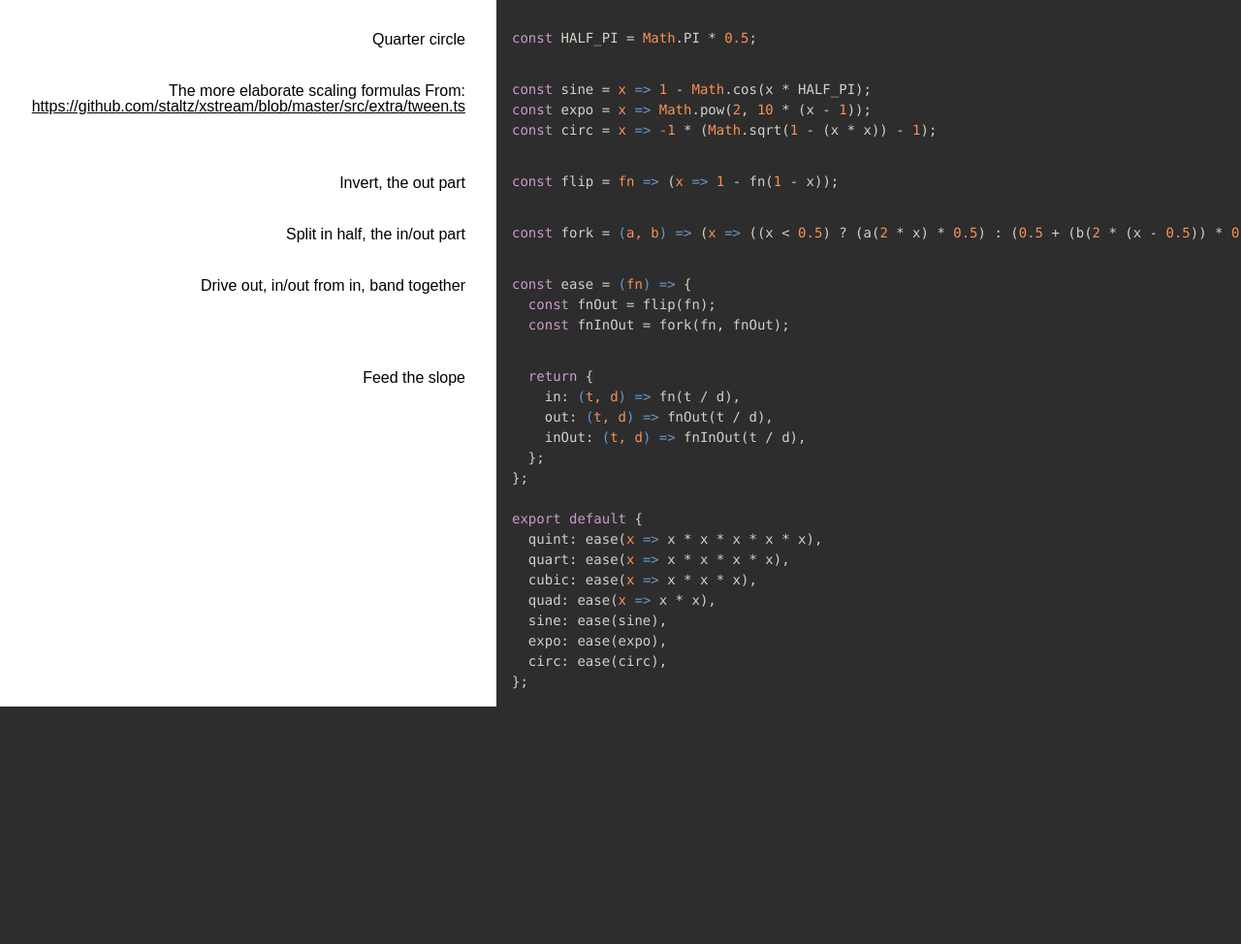
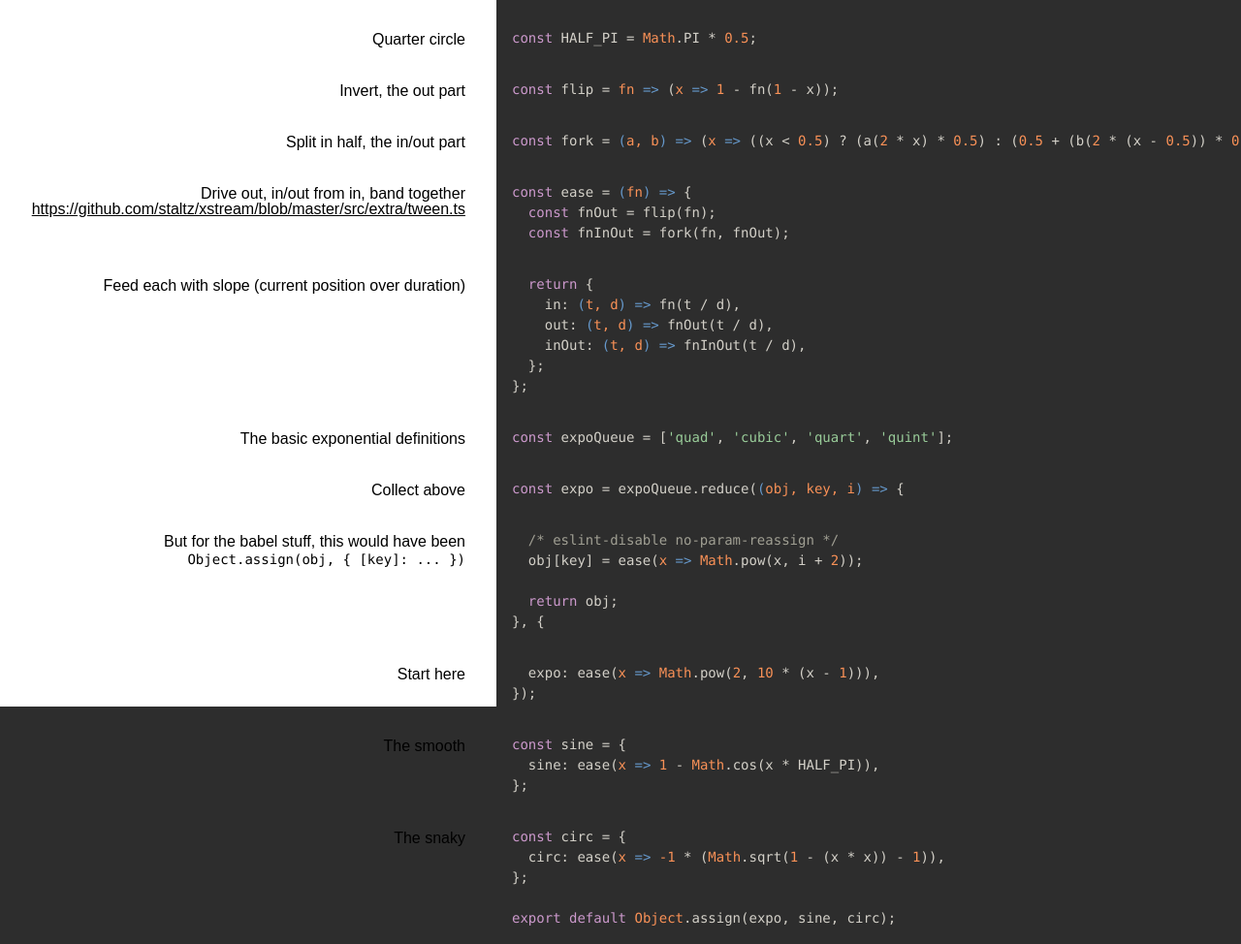
Before and after one commit to thewhodidthis/ease, a website: page docs/index.html in a window 1280 px wide. Shown: the part 71-1045 px from the top of the page at 97% size. Before the commit the page ends 801 px from the top, so only its background shows below. Drawn offline with Linux system fonts and the light colour scheme.

Commit message:
docs: refresh

```diff
--- a/docs/index.html
+++ b/docs/index.html
@@ -56,25 +56,6 @@
             <div class="pilwrap">
               <a class="pilcrow" href="#section-3">&#182;</a>
             </div>
-            <p>The more elaborate scaling formulas
-From: <a href="https://github.com/staltz/xstream/blob/master/src/extra/tween.ts">https://github.com/staltz/xstream/blob/master/src/extra/tween.ts</a></p>
-
-          </div>
-
-
-          <div class="content"><div class='highlight'><pre><span class="hljs-keyword">const</span> sine = <span class="hljs-function"><span class="hljs-params">x</span> =&gt;</span> <span class="hljs-number">1</span> - <span class="hljs-built_in">Math</span>.cos(x * HALF_PI);
-<span class="hljs-keyword">const</span> expo = <span class="hljs-function"><span class="hljs-params">x</span> =&gt;</span> <span class="hljs-built_in">Math</span>.pow(<span class="hljs-number">2</span>, <span class="hljs-number">10</span> * (x - <span class="hljs-number">1</span>));
-<span class="hljs-keyword">const</span> circ = <span class="hljs-function"><span class="hljs-params">x</span> =&gt;</span> <span class="hljs-number">-1</span> * (<span class="hljs-built_in">Math</span>.sqrt(<span class="hljs-number">1</span> - (x * x)) - <span class="hljs-number">1</span>);</pre></div></div>
-
-        </li>
-
-
-        <li id="section-4" class="section">
-          <div class="annotation">
-
-            <div class="pilwrap">
-              <a class="pilcrow" href="#section-4">&#182;</a>
-            </div>
             <p>Invert, the out part</p>
 
           </div>
@@ -85,11 +66,11 @@ From: <a href="https://github.com/staltz/xstream/blob/master/src/extra/tween.ts"
         </li>
 
 
-        <li id="section-5" class="section">
+        <li id="section-4" class="section">
           <div class="annotation">
 
             <div class="pilwrap">
-              <a class="pilcrow" href="#section-5">&#182;</a>
+              <a class="pilcrow" href="#section-4">&#182;</a>
             </div>
             <p>Split in half, the in/out part</p>
 
@@ -101,13 +82,14 @@ From: <a href="https://github.com/staltz/xstream/blob/master/src/extra/tween.ts"
         </li>
 
 
-        <li id="section-6" class="section">
+        <li id="section-5" class="section">
           <div class="annotation">
 
             <div class="pilwrap">
-              <a class="pilcrow" href="#section-6">&#182;</a>
+              <a class="pilcrow" href="#section-5">&#182;</a>
             </div>
-            <p>Drive out, in/out from in, band together</p>
+            <p>Drive out, in/out from in, band together
+<a href="https://github.com/staltz/xstream/blob/master/src/extra/tween.ts">https://github.com/staltz/xstream/blob/master/src/extra/tween.ts</a></p>
 
           </div>
 
@@ -119,13 +101,14 @@ From: <a href="https://github.com/staltz/xstream/blob/master/src/extra/tween.ts"
         </li>
 
 
-        <li id="section-7" class="section">
+        <li id="section-6" class="section">
           <div class="annotation">
 
             <div class="pilwrap">
-              <a class="pilcrow" href="#section-7">&#182;</a>
+              <a class="pilcrow" href="#section-6">&#182;</a>
             </div>
-            <p>Feed the slope</p>
+            <p>Feed each with slope
+(current position over duration)</p>
 
           </div>
 
@@ -135,17 +118,115 @@ From: <a href="https://github.com/staltz/xstream/blob/master/src/extra/tween.ts"
     <span class="hljs-attr">out</span>: <span class="hljs-function">(<span class="hljs-params">t, d</span>) =&gt;</span> fnOut(t / d),
     <span class="hljs-attr">inOut</span>: <span class="hljs-function">(<span class="hljs-params">t, d</span>) =&gt;</span> fnInOut(t / d),
   };
+};</pre></div></div>
+
+        </li>
+
+
+        <li id="section-7" class="section">
+          <div class="annotation">
+
+            <div class="pilwrap">
+              <a class="pilcrow" href="#section-7">&#182;</a>
+            </div>
+            <p>The basic exponential definitions</p>
+
+          </div>
+
+
+          <div class="content"><div class='highlight'><pre><span class="hljs-keyword">const</span> expoQueue = [<span class="hljs-string">'quad'</span>, <span class="hljs-string">'cubic'</span>, <span class="hljs-string">'quart'</span>, <span class="hljs-string">'quint'</span>];</pre></div></div>
+
+        </li>
+
+
+        <li id="section-8" class="section">
+          <div class="annotation">
+
+            <div class="pilwrap">
+              <a class="pilcrow" href="#section-8">&#182;</a>
+            </div>
+            <p>Collect above</p>
+
+          </div>
+
+
+          <div class="content"><div class='highlight'><pre><span class="hljs-keyword">const</span> expo = expoQueue.reduce(<span class="hljs-function">(<span class="hljs-params">obj, key, i</span>) =&gt;</span> {</pre></div></div>
+
+        </li>
+
+
+        <li id="section-9" class="section">
+          <div class="annotation">
+
+            <div class="pilwrap">
+              <a class="pilcrow" href="#section-9">&#182;</a>
+            </div>
+            <p>But for the babel stuff, this would have been
+<code>Object.assign(obj, { [key]: ... })</code></p>
+
+          </div>
+
+
+          <div class="content"><div class='highlight'><pre>  <span class="hljs-comment">/* eslint-disable no-param-reassign */</span>
+  obj[key] = ease(<span class="hljs-function"><span class="hljs-params">x</span> =&gt;</span> <span class="hljs-built_in">Math</span>.pow(x, i + <span class="hljs-number">2</span>));
+
+  <span class="hljs-keyword">return</span> obj;
+}, {</pre></div></div>
+
+        </li>
+
+
+        <li id="section-10" class="section">
+          <div class="annotation">
+
+            <div class="pilwrap">
+              <a class="pilcrow" href="#section-10">&#182;</a>
+            </div>
+            <p>Start here</p>
+
+          </div>
+
+
+          <div class="content"><div class='highlight'><pre>  expo: ease(<span class="hljs-function"><span class="hljs-params">x</span> =&gt;</span> <span class="hljs-built_in">Math</span>.pow(<span class="hljs-number">2</span>, <span class="hljs-number">10</span> * (x - <span class="hljs-number">1</span>))),
+});</pre></div></div>
+
+        </li>
+
+
+        <li id="section-11" class="section">
+          <div class="annotation">
+
+            <div class="pilwrap">
+              <a class="pilcrow" href="#section-11">&#182;</a>
+            </div>
+            <p>The smooth</p>
+
+          </div>
+
+
+          <div class="content"><div class='highlight'><pre><span class="hljs-keyword">const</span> sine = {
+  <span class="hljs-attr">sine</span>: ease(<span class="hljs-function"><span class="hljs-params">x</span> =&gt;</span> <span class="hljs-number">1</span> - <span class="hljs-built_in">Math</span>.cos(x * HALF_PI)),
+};</pre></div></div>
+
+        </li>
+
+
+        <li id="section-12" class="section">
+          <div class="annotation">
+
+            <div class="pilwrap">
+              <a class="pilcrow" href="#section-12">&#182;</a>
+            </div>
+            <p>The snaky</p>
+
+          </div>
+
+
+          <div class="content"><div class='highlight'><pre><span class="hljs-keyword">const</span> circ = {
+  <span class="hljs-attr">circ</span>: ease(<span class="hljs-function"><span class="hljs-params">x</span> =&gt;</span> <span class="hljs-number">-1</span> * (<span class="hljs-built_in">Math</span>.sqrt(<span class="hljs-number">1</span> - (x * x)) - <span class="hljs-number">1</span>)),
 };
 
-<span class="hljs-keyword">export</span> <span class="hljs-keyword">default</span> {
-  <span class="hljs-attr">quint</span>: ease(<span class="hljs-function"><span class="hljs-params">x</span> =&gt;</span> x * x * x * x * x),
-  <span class="hljs-attr">quart</span>: ease(<span class="hljs-function"><span class="hljs-params">x</span> =&gt;</span> x * x * x * x),
-  <span class="hljs-attr">cubic</span>: ease(<span class="hljs-function"><span class="hljs-params">x</span> =&gt;</span> x * x * x),
-  <span class="hljs-attr">quad</span>: ease(<span class="hljs-function"><span class="hljs-params">x</span> =&gt;</span> x * x),
-  <span class="hljs-attr">sine</span>: ease(sine),
-  <span class="hljs-attr">expo</span>: ease(expo),
-  <span class="hljs-attr">circ</span>: ease(circ),
-};</pre></div></div>
+<span class="hljs-keyword">export</span> <span class="hljs-keyword">default</span> <span class="hljs-built_in">Object</span>.assign(expo, sine, circ);</pre></div></div>
 
         </li>
 
```
